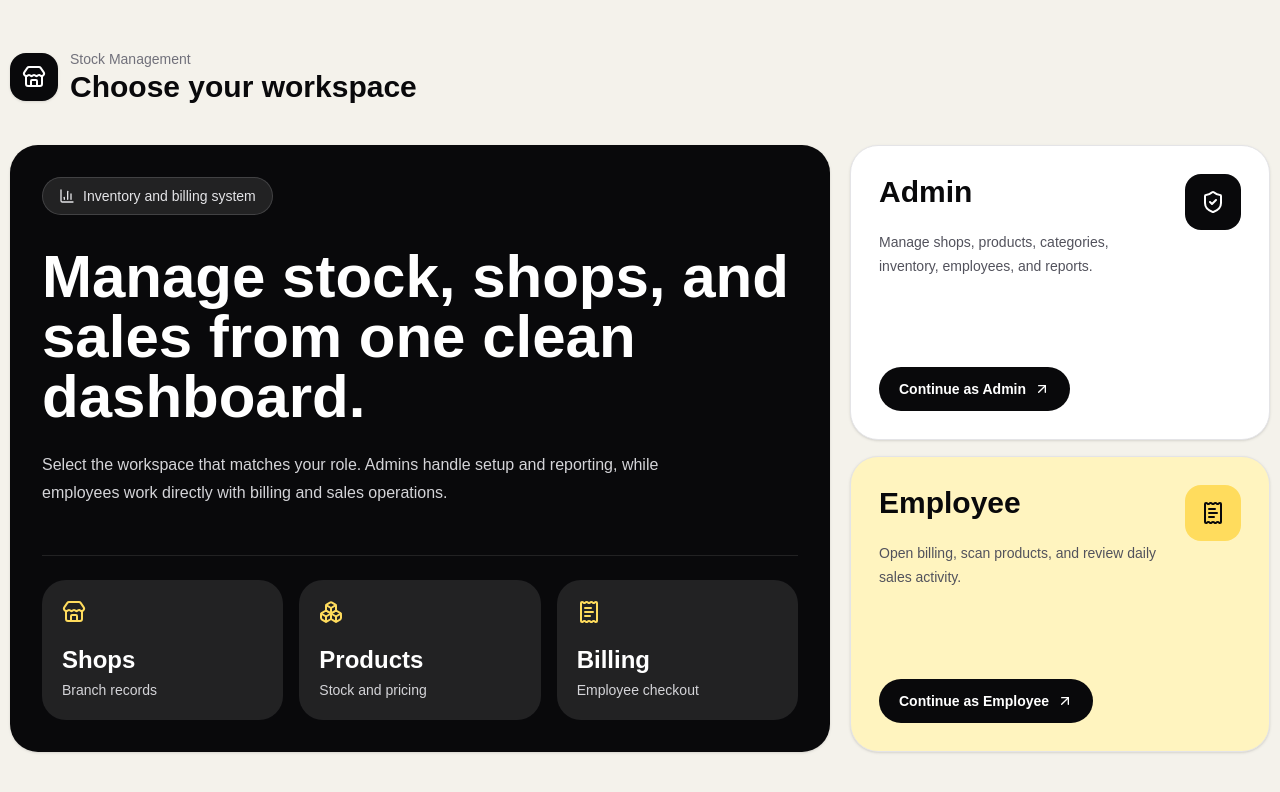
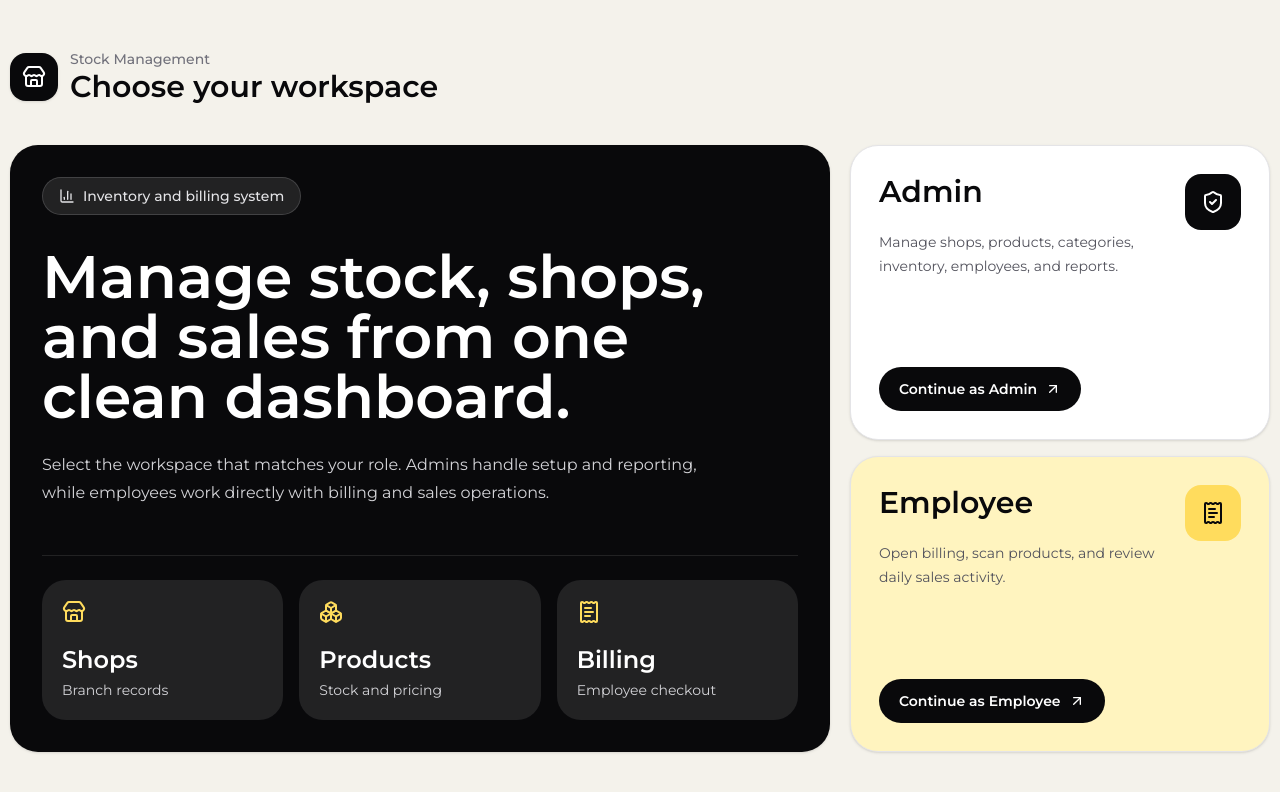
Before and after one commit to iamjuu/mobile-shop-stockmangement, a Next.js app: page / in a window 1280 px wide. Shown: the top 792 px of the page. Built offline with nearby package versions, Linux system fonts and the light colour scheme.

Commit message:
font chagned

```diff
--- a/app/employee/dashboard/page.tsx
+++ b/app/employee/dashboard/page.tsx
@@ -128,7 +128,7 @@ export default async function EmployeeDashboard() {
                   <StatIcon className="h-5 w-5" />
                 </div>
               </div>
-              <p className="mt-5 text-4xl font-semibold">{stat.value}</p>
+              <p className="mt-5 text-2xl font-semibold">{stat.value}</p>
               <p className="mt-2 text-sm text-zinc-500">{stat.detail}</p>
             </div>
           );
--- a/app/globals.css
+++ b/app/globals.css
@@ -8,7 +8,7 @@
 @theme inline {
   --color-background: var(--background);
   --color-foreground: var(--foreground);
-  --font-sans: var(--font-geist-sans);
+  --font-sans: var(--font-montserrat);
   --font-mono: var(--font-geist-mono);
 }
 
@@ -22,7 +22,7 @@
 body {
   background: var(--background);
   color: var(--foreground);
-  font-family: Arial, Helvetica, sans-serif;
+  font-family: var(--font-montserrat), Arial, Helvetica, sans-serif;
 }
 
 .scrollbar-hover {
--- a/app/layout.tsx
+++ b/app/layout.tsx
@@ -1,9 +1,9 @@
 import type { Metadata } from "next";
-import { Geist, Geist_Mono } from "next/font/google";
+import { Geist_Mono, Montserrat } from "next/font/google";
 import "./globals.css";
 
-const geistSans = Geist({
-  variable: "--font-geist-sans",
+const montserrat = Montserrat({
+  variable: "--font-montserrat",
   subsets: ["latin"],
 });
 
@@ -25,7 +25,7 @@ export default function RootLayout({
   return (
     <html
       lang="en"
-      className={`${geistSans.variable} ${geistMono.variable} h-full antialiased`}
+      className={`${montserrat.variable} ${geistMono.variable} h-full antialiased`}
     >
       <body className="min-h-full flex flex-col">
         {children}
--- a/components/employee/employee-sidebar.tsx
+++ b/components/employee/employee-sidebar.tsx
@@ -13,7 +13,7 @@ export function EmployeeSidebar() {
       <div className="flex w-full flex-col gap-4 lg:flex-row lg:justify-between">
         <Link
           href="/employee/dashboard"
-          className="inline-flex w-fit items-center rounded-full border border-zinc-300 bg-white px-4 py-2 text-xl font-semibold"
+          className="inline-flex w-fit items-center rounded-full border border-zinc-300 bg-white px-4 py-2 text-xl font-medium"
         >
           Employee Panel
         </Link>
--- a/features/products/components/EmployeeBillingClient.tsx
+++ b/features/products/components/EmployeeBillingClient.tsx
@@ -174,7 +174,7 @@ export function EmployeeBillingClient({
               <p className="text-sm font-medium text-zinc-500">
                 Billing workflow
               </p>
-              <h1 className="mt-1 text-3xl font-semibold">
+              <h1 className="mt-1 text-xl font-medium">
                 Choose shop and sell products
               </h1>
             </div>
```
